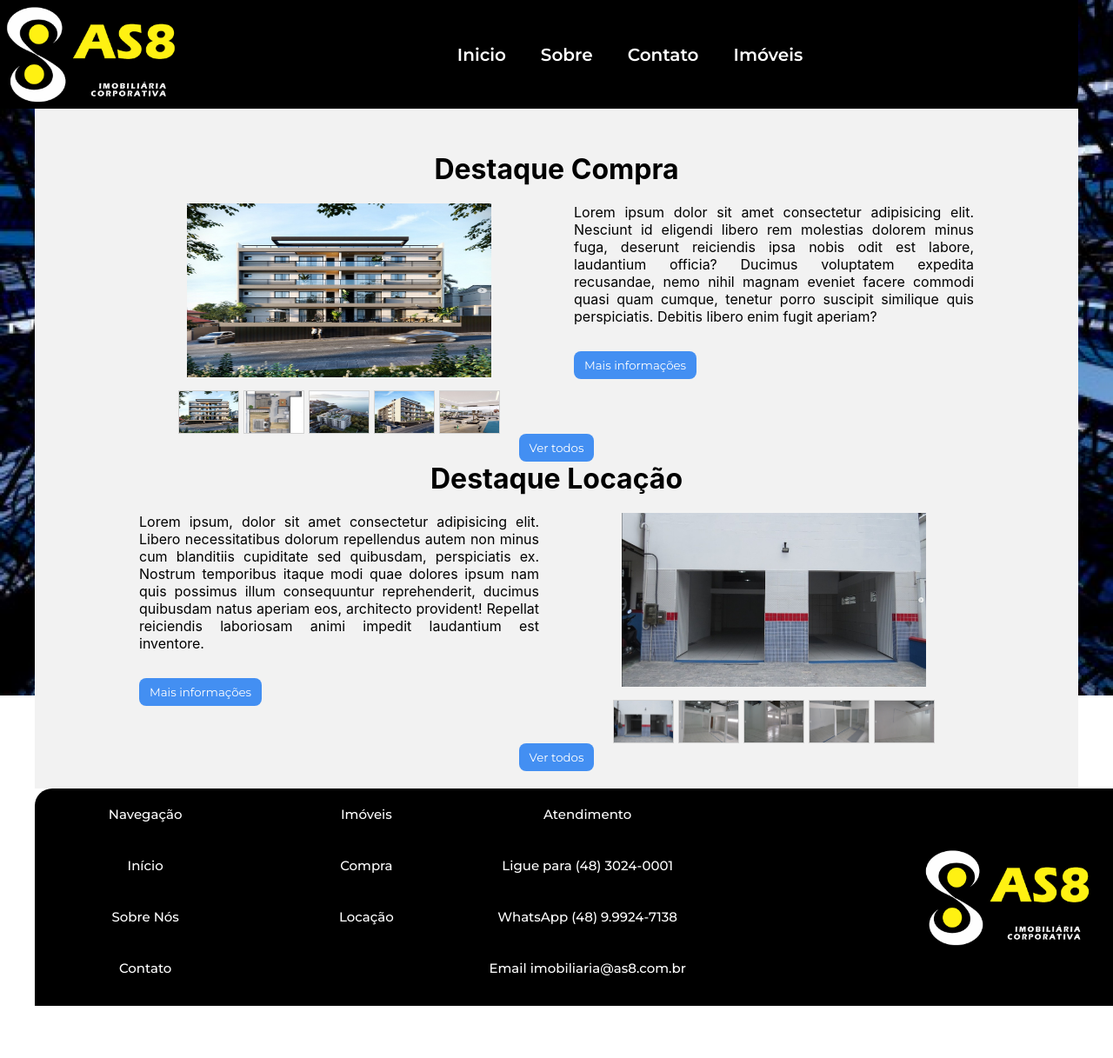
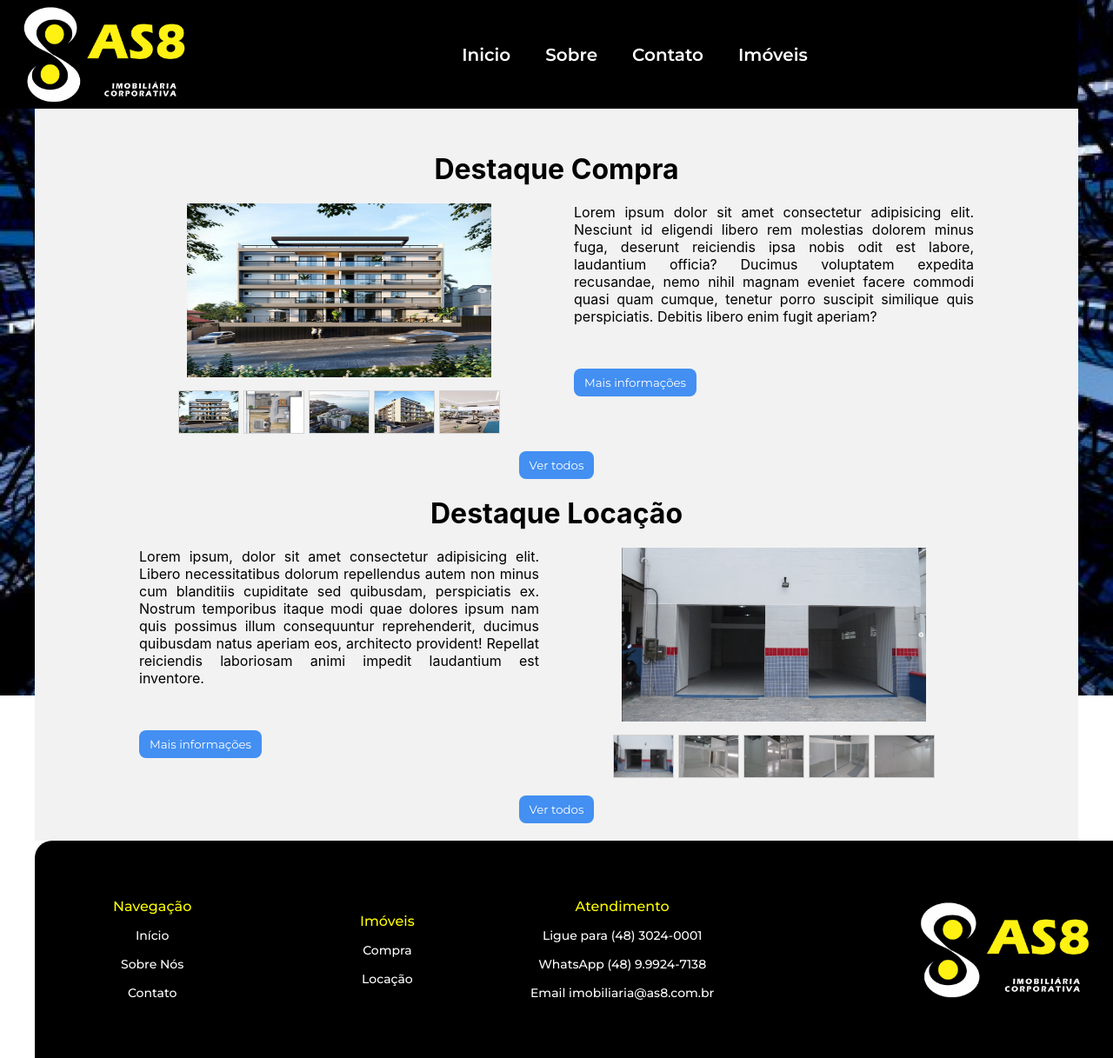
Before and after one commit to jneyneto/as8, a React (Create React App) app in the folder as8/: page / in a window 1280 px wide. Shown: the whole page at 87% size. Before the commit the page ends 1157 px from the top, so only its background shows below. Built offline with nearby package versions, Linux system fonts and the light colour scheme.

Commit message:
Posicionamento Logo Header e Botões Home ajustados; Cor titulos da Nav Footer alterados

```diff
--- a/as8/src/components/Footer/index.jsx
+++ b/as8/src/components/Footer/index.jsx
@@ -6,28 +6,28 @@ export default function Footer() {
     <div className="home-footer-position">
       <footer className="home-footer">
         <div className="home-footer-nav">
-          <h5 className="qualquercoisa-footer">Navegação</h5>
+          <h5 className="qualquercoisa-footer-title">Navegação</h5>
           <h5 className="qualquercoisa-footer">Início</h5>
           <h5 className="qualquercoisa-footer">Sobre Nós</h5>
           <h5 className="qualquercoisa-footer">Contato</h5>
         </div>
 
         <div className="home-footer-nav">
-          <h5 className="qualquercoisa-footer">Imóveis</h5>
+          <h5 className="qualquercoisa-footer-title">Imóveis</h5>
           <h5 className="qualquercoisa-footer">Compra</h5>
           <h5 className="qualquercoisa-footer">Locação</h5>
         </div>
 
         <div className="home-footer-nav">
-          <h5 className="qualquercoisa-footer">Atendimento</h5>
+          <h5 className="qualquercoisa-footer-title">Atendimento</h5>
           <p className="home-footer-nav-textos">Ligue para (48) 3024-0001</p>
           <p className="home-footer-nav-textos">WhatsApp (48) 9.9924-7138</p>
           <p className="home-footer-nav-textos">Email imobiliaria@as8.com.br</p>
         </div>
 
-        <div className="home-footer-nav">
-          {/* <img src={iconeInstagram} alt="Instagram AS8" /> */}
-        </div>
+        {/* <div className="home-footer-nav">
+          <img src={iconeInstagram} alt="Instagram AS8" />
+        </div> */}
 
         <img className="home-footer-logo" src={logo} alt="Logo AS8" />
       </footer>
--- a/as8/src/components/Footer/styles.css
+++ b/as8/src/components/Footer/styles.css
@@ -19,28 +19,38 @@
 
 .home-footer-logo {
   align-self: center;
-  justify-self: center;
 
-  width: 203px;
+  width: 250px;
   height: 125px;
-  margin: 0 20px 0 0;
+  margin: 0 20px 0 200px;
 }
 
 .home-footer-nav {
   display: flex;
   flex-direction: column;
   align-items: center;
+  justify-content: center;
 
   width: 1200px;
   height: 100%;
+  gap: 15px;
+}
+
+.qualquercoisa-footer-title {
+  text-align: center;
+  font-size: 16px;
+  font-weight: 500;
+  font-family: Montserrat;
+
+  color: yellow;
 }
 
 .home-footer-nav-textos,
 .qualquercoisa-footer {
-  padding: 20px 0;
   text-align: center;
-  color: #fff;
-  font-size: 15px;
+  font-size: 14px;
   font-weight: 500;
   font-family: Montserrat;
+
+  color: #fff;
 }
--- a/as8/src/components/Header/styles.css
+++ b/as8/src/components/Header/styles.css
@@ -9,6 +9,15 @@
   border-radius: 0 0 20px 0;
 
   background-color: #000;
+}
+
+.home-header-logo {
+  align-self: center;
+  justify-self: center;
+
+  width: 200px;
+  height: 125px;
+  margin: 0 0 0 20px;
 }
 
 .home-header-nav {
--- a/as8/src/index.css
+++ b/as8/src/index.css
@@ -19,6 +19,7 @@ code {
 
   border: none;
   border-radius: 8px;
+  cursor: pointer;
 
   background-color: rgba(30, 122, 243, 0.821);
   color: #fff;
--- a/as8/src/pages/Home/styles.css
+++ b/as8/src/pages/Home/styles.css
@@ -31,6 +31,8 @@
   width: 1200px;
   min-height: calc(100vh - 375px);
   padding: 50px 100px 20px 100px;
+  gap: 20px;
+
   background-color: rgb(242, 242, 242);
 }
 
@@ -39,6 +41,10 @@
   flex-direction: column;
   justify-content: center;
   align-items: center;
+}
+
+.home-body-purchase button {
+  margin-top: 20px;
 }
 
 .home-body-purchase-position {
@@ -112,6 +118,10 @@
   align-items: center;
 }
 
+.home-body-hire button {
+  margin-top: 20px;
+}
+
 .home-body-hire-position {
   display: flex;
   flex-direction: row;
```
